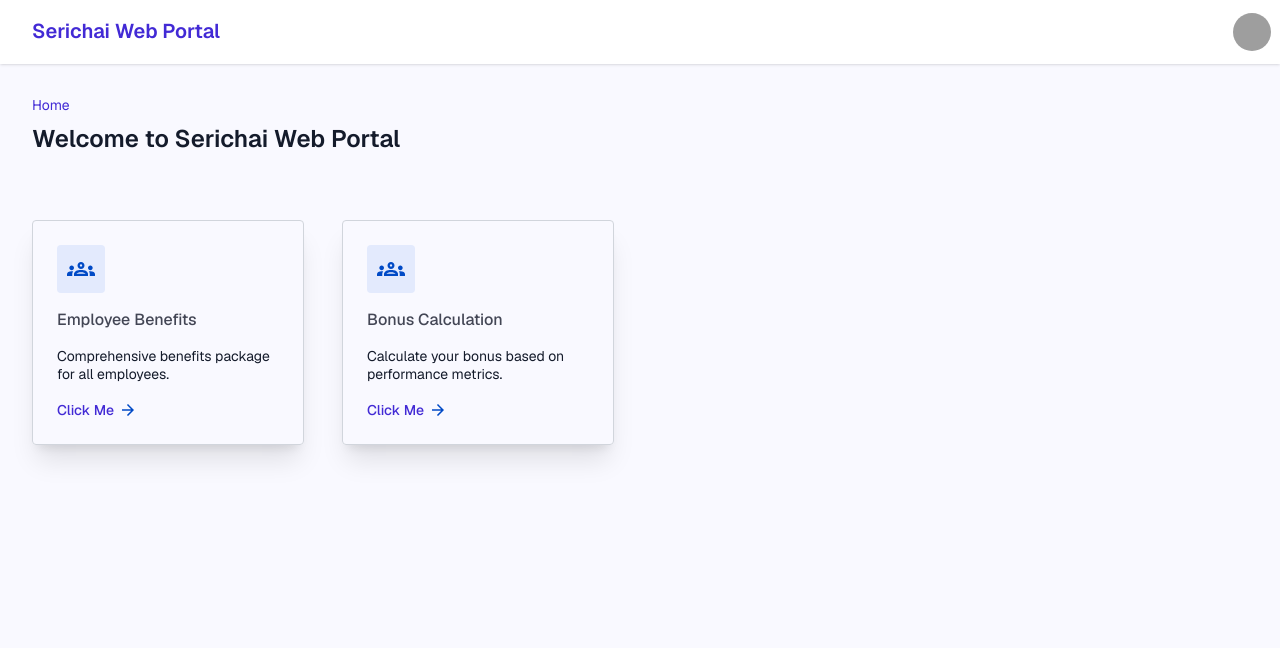
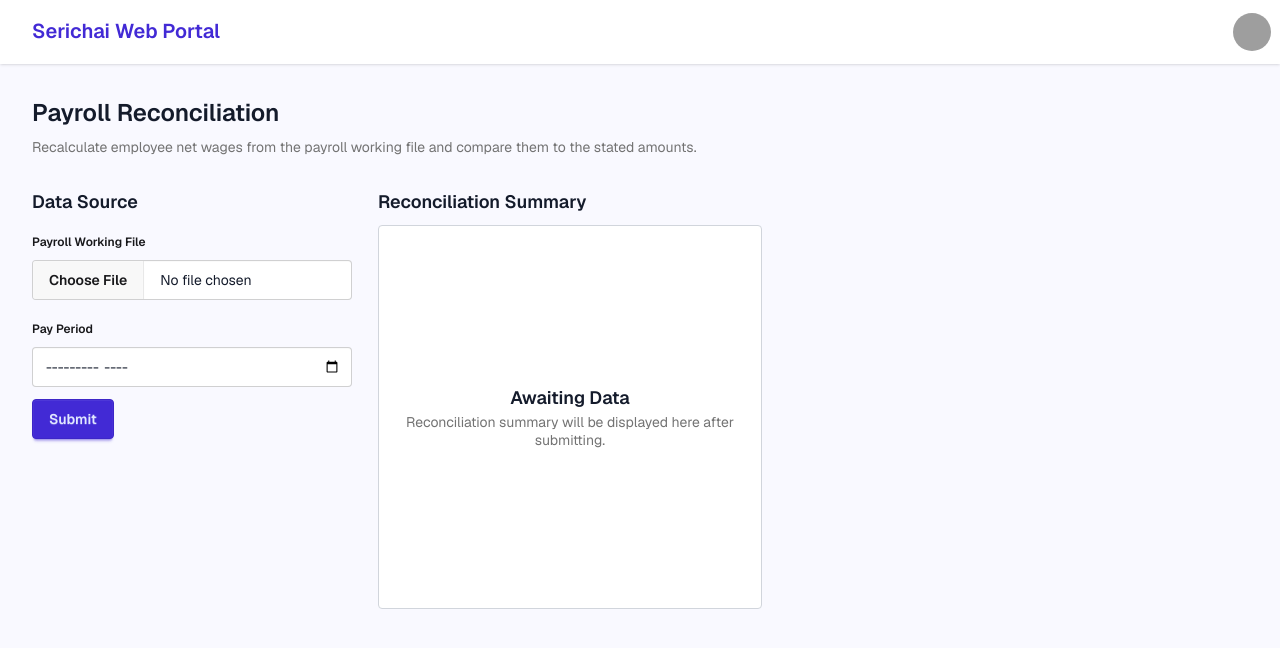
Before and after one commit to jayjirakrit/serichai-web-portal, a React (Vite) app in the folder frontend/: page /payroll-reconciliation in a window 1280 px wide. Shown: the top 648 px of the page. Built offline with nearby package versions, Linux system fonts and the light colour scheme; grey boxes are pictures that could not be loaded.

Commit message:
[ADD][FE] payroll reconciliation UI
Adds the Payroll Reconciliation page (file + pay-period inputs, a
TanStack Query mutation via payrollReconcileService, and a
reconciliation summary/discrepancy panel with report downloads),
wires its route into App, and links it from the Home page card grid.

```diff
--- a/frontend/src/App.tsx
+++ b/frontend/src/App.tsx
@@ -2,6 +2,7 @@ import Home from "@/pages/Home";
 import Login from "@/pages/Login";
 import EmployeeBenefits from "@/pages/EmployeeBenefits";
 import BonusCalculation from "@/pages/BonusCalculation";
+import PayrollReconcile from "@/pages/PayrollReconcile";
 import { Routes, Route } from "react-router";
 import "./App.css";
 
@@ -11,6 +12,7 @@ function App() {
       <Route path="/login" element={<Login />} />
       <Route path="/employee-benefits" element={<EmployeeBenefits />} />
       <Route path="/bonus-calculation" element={<BonusCalculation />} />
+      <Route path="/payroll-reconciliation" element={<PayrollReconcile />} />
       <Route path="/" element={<Home />} />
       <Route path="*" element={<Home />} />
     </Routes>
--- a/frontend/src/pages/Home.tsx
+++ b/frontend/src/pages/Home.tsx
@@ -18,6 +18,11 @@ function Home() {
       title: "Bonus Calculation",
       description: "Calculate your bonus based on performance metrics.",
       link: "/bonus-calculation",
+    },
+        {
+      title: "Payroll Reconciliation",
+      description: "Reconcile payroll data with employee records.",
+      link: "/payroll-reconciliation",
     },
   ];
 
--- /dev/null
+++ b/frontend/src/pages/PayrollReconcile.tsx
@@ -0,0 +1,155 @@
+import Layout from "@/components/Layout";
+import Button from "@/components/Button";
+import { useState } from "react";
+import { useMutation } from "@tanstack/react-query";
+import { reconcilePayroll, type ReconcilePayrollResponse, type FileAttachment } from "@/services/payrollReconcileService";
+
+function downloadFileAttachment(attachment: FileAttachment) {
+  const byteChars = atob(attachment.contentBase64);
+  const byteNumbers = new Array(byteChars.length);
+  for (let i = 0; i < byteChars.length; i++) {
+    byteNumbers[i] = byteChars.charCodeAt(i);
+  }
+  const blob = new Blob([new Uint8Array(byteNumbers)], {
+    type: "application/vnd.openxmlformats-officedocument.spreadsheetml.sheet",
+  });
+  const url = URL.createObjectURL(blob);
+  const link = document.createElement("a");
+  link.href = url;
+  link.download = attachment.filename;
+  document.body.appendChild(link);
+  link.click();
+  document.body.removeChild(link);
+  URL.revokeObjectURL(url);
+}
+
+function PayrollReconcile() {
+  const [payrollFile, setPayrollFile] = useState<File | null>(null);
+  const [period, setPeriod] = useState<string>("");
+
+  const mutation = useMutation<ReconcilePayrollResponse, Error>({
+    mutationFn: () => {
+      if (!payrollFile) {
+        throw new Error("Please upload the payroll working file.");
+      }
+      if (!period) {
+        throw new Error("Please select the pay period to reconcile.");
+      }
+      return reconcilePayroll(payrollFile, period);
+    },
+  });
+
+  const onSubmit = () => {
+    if (!payrollFile) {
+      alert("Please upload the payroll working file before submitting.");
+      return;
+    }
+    if (!period) {
+      alert("Please select the pay period to reconcile before submitting.");
+      return;
+    }
+    mutation.mutate();
+  };
+
+  const result = mutation.data;
+
+  return (
+    <Layout>
+      <div className="h-screen bg-surface-bright">
+        <div className="payroll-reconcile-title flex flex-col justify-center p-8 pb-0">
+          <h3 className="bold pb-2">Payroll Reconciliation</h3>
+          <h6 className="text-neutral-500">Recalculate employee net wages from the payroll working file and compare them to the stated amounts.</h6>
+        </div>
+        <div className="payroll-reconcile-content flex p-8 gap-4">
+          <div className="payroll-reconcile-content-files flex flex-col gap-2">
+            <h4 className="font-semibold">Data Source</h4>
+            <fieldset className="fieldset">
+              <legend className="fieldset-legend">Payroll Working File</legend>
+              <input type="file" className="file-input" onChange={(e) => setPayrollFile(e.target.files?.[0] || null)} />
+            </fieldset>
+
+            <fieldset className="fieldset">
+              <legend className="fieldset-legend">Pay Period</legend>
+              <input type="month" className="input" value={period} onChange={(e) => setPeriod(e.target.value)} />
+            </fieldset>
+
+            <Button className="w-fit" onClick={onSubmit}>
+              {mutation.isPending ? "Processing..." : "Submit"}
+            </Button>
+          </div>
+
+          <div className="payroll-reconcile-content-files flex flex-col gap-2">
+            <h4 className="font-semibold">Reconciliation Summary</h4>
+            <div className="flex flex-col w-96 h-96 bg-white p-4 border border-gray-300 rounded overflow-y-auto">
+              {mutation.isIdle && (
+                <div className="flex flex-col items-center justify-center h-full">
+                  <h4 className="font-semibold">Awaiting Data</h4>
+                  <p className="text-neutral-500 text-center">Reconciliation summary will be displayed here after submitting.</p>
+                </div>
+              )}
+
+              {mutation.isPending && (
+                <div className="flex flex-col items-center justify-center h-full">
+                  <p className="text-neutral-500">Reconciling payroll...</p>
+                </div>
+              )}
+
+              {mutation.isError && (
+                <div className="flex flex-col items-center justify-center h-full">
+                  <h4 className="font-semibold text-error">Reconciliation Failed</h4>
+                  <p className="text-neutral-500 text-center">{mutation.error.message}</p>
+                </div>
+              )}
+
+              {result && (
+                <div className="flex flex-col gap-3">
+                  <div>
+                    <p>Total employees reconciled: <span className="font-semibold">{result.summary.totalEmployeesReconciled}</span></p>
+                    <p>Matched: <span className="font-semibold">{result.summary.matchedCount}</span></p>
+                    <p>Unmatched: <span className="font-semibold">{result.summary.discrepancyCount}</span></p>
+                  </div>
+
+                  {result.discrepancies.length > 0 && (
+                    <div className="flex flex-col gap-1">
+                      <h5 className="font-semibold">Unmatched</h5>
+                      <ul className="text-sm flex flex-col gap-1">
+                        {result.discrepancies.map((entry, index) => (
+                          <li key={index} className="border-b border-gray-200 pb-1">
+                            <span className="font-medium">{entry.department}</span>
+                            {entry.employeeName ? ` — ${entry.employeeName}` : entry.employeeId ? ` — ${entry.employeeId}` : ""}
+                            {" "}
+                            <span className="text-neutral-500">({entry.status})</span>
+                            <br />
+                            {entry.statedAmount !== null && entry.recalculatedAmount !== null && (
+                              <span className="text-red-500">
+                                Stated: {entry.statedAmount} : Recalculated: {entry.recalculatedAmount}
+                              </span>
+                            )}
+                            <br />
+                          </li>
+                        ))}
+                      </ul>
+                    </div>
+                  )}
+
+                  <div className="flex flex-col gap-2">
+                    <Button className="w-fit" onClick={() => downloadFileAttachment(result.reconciliationReport)}>
+                      Download Reconciliation Report
+                    </Button>
+                    {result.discrepancyReport && (
+                      <Button className="w-fit" onClick={() => downloadFileAttachment(result.discrepancyReport!)}>
+                        Download Unmatched Report
+                      </Button>
+                    )}
+                  </div>
+                </div>
+              )}
+            </div>
+          </div>
+        </div>
+      </div>
+    </Layout>
+  );
+}
+
+export default PayrollReconcile;
--- /dev/null
+++ b/frontend/src/services/payrollReconcileService.ts
@@ -0,0 +1,51 @@
+const BACKEND_BASE_URL = "http://127.0.0.1:8000";
+
+export type ReconciliationStatus = "discrepancy" | "unrecognizedDepartment" | "dataError";
+
+export interface ReconciliationEntry {
+  department: string;
+  employeeId: string | null;
+  employeeName: string | null;
+  statedAmount: number | null;
+  recalculatedAmount: number | null;
+  variance: number | null;
+  status: ReconciliationStatus;
+  detail: string;
+}
+
+export interface ReconciliationSummary {
+  totalEmployeesReconciled: number;
+  matchedCount: number;
+  discrepancyCount: number;
+  discrepanciesByDepartment: Record<string, number>;
+}
+
+export interface FileAttachment {
+  filename: string;
+  contentBase64: string;
+}
+
+export interface ReconcilePayrollResponse {
+  summary: ReconciliationSummary;
+  discrepancies: ReconciliationEntry[];
+  reconciliationReport: FileAttachment;
+  discrepancyReport: FileAttachment | null;
+}
+
+export async function reconcilePayroll(payrollFile: File, period: string): Promise<ReconcilePayrollResponse> {
+  const formData = new FormData();
+  formData.append("payrollFile", payrollFile);
+  formData.append("period", period);
+
+  const response = await fetch(`${BACKEND_BASE_URL}/accounts/payroll-reconcile`, {
+    method: "POST",
+    body: formData,
+  });
+
+  if (!response.ok) {
+    const errorBody = await response.json().catch(() => null);
+    throw new Error(errorBody?.detail || `Request failed with status ${response.status}`);
+  }
+
+  return response.json();
+}
```
